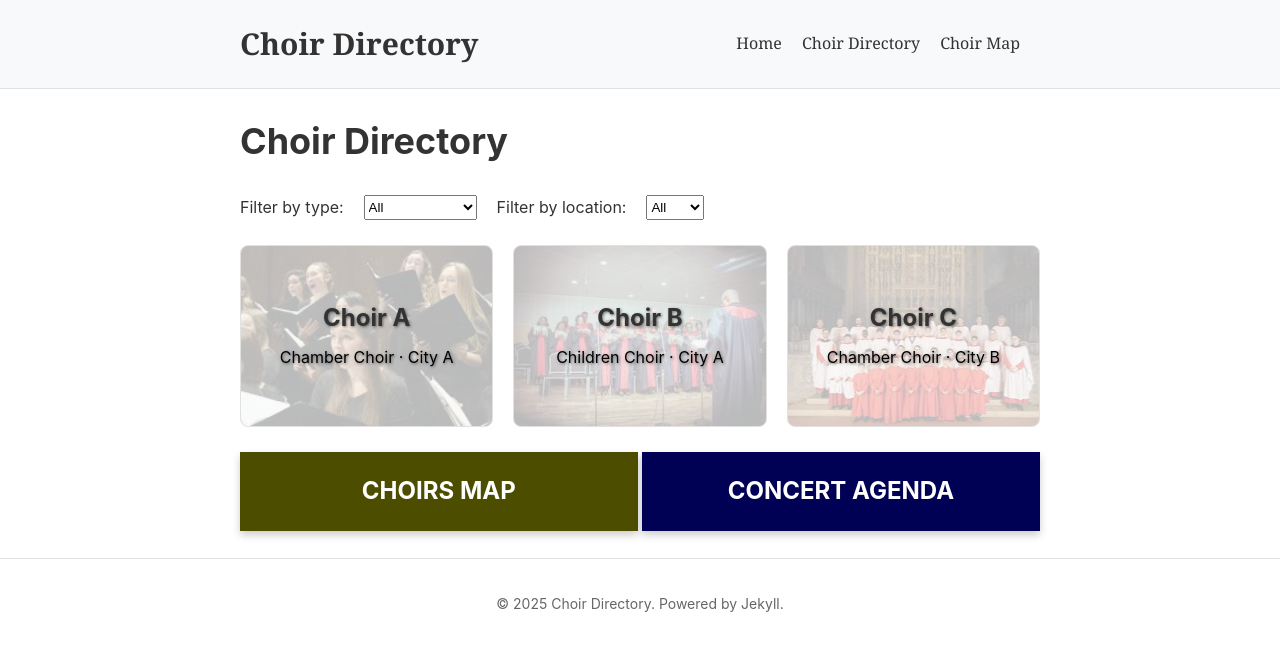
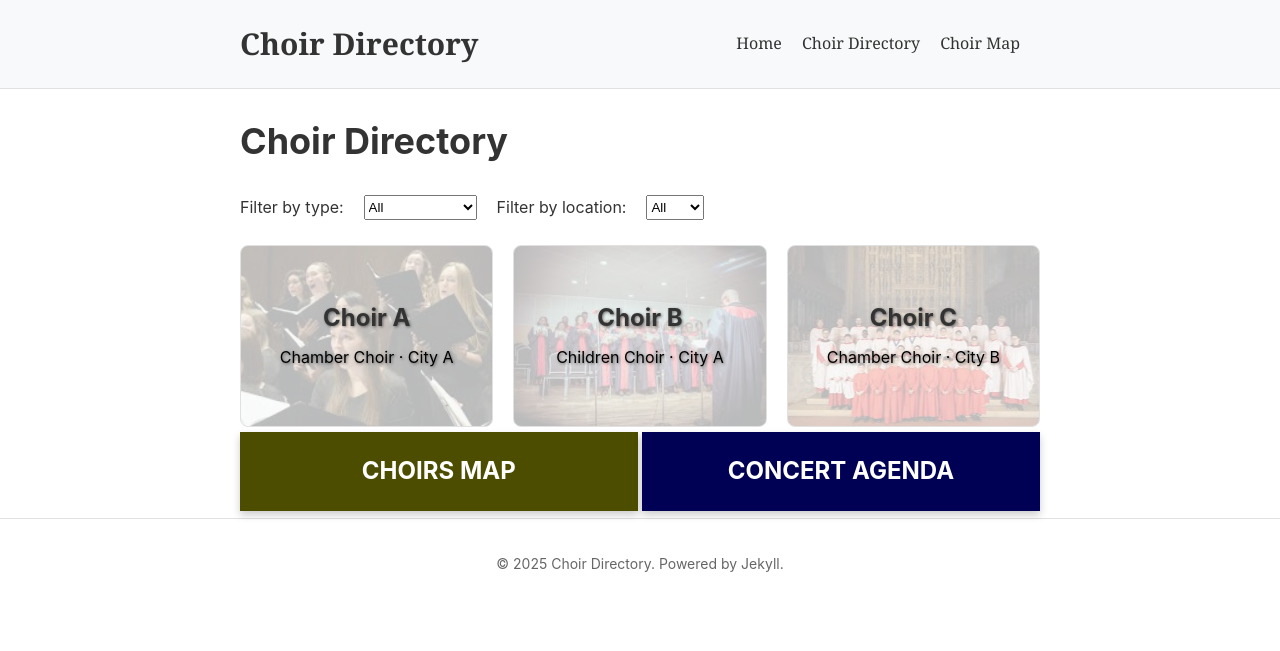
Before and after one commit to jllobera/choir-directory, a Jekyll site: the page built from directory.html, in a window 1280 px wide. Shown: the top 651 px of the page. Built offline with Jekyll 4.4.1, drawn with Linux system fonts in a browser that asks for light colours; a script that is not in the unit is left out.

Commit message:
Update directory.html

```diff
--- a/directory.html
+++ b/directory.html
@@ -264,9 +264,4 @@ title: Choir Directory
   display: block; /* so the whole block is clickable */
 }
 
-.button-container {
-  margin: 20px 0; /* 20px space above and below */
-}
-
-
 </style>
```
